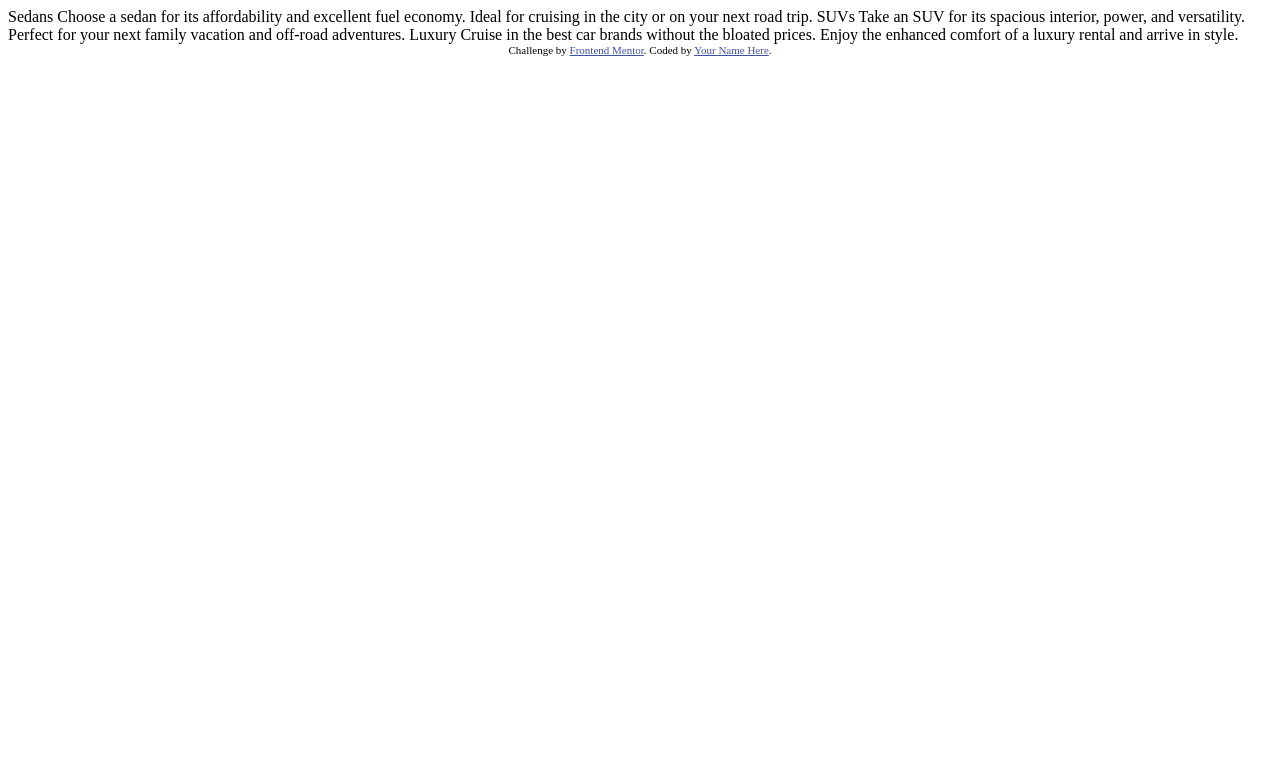
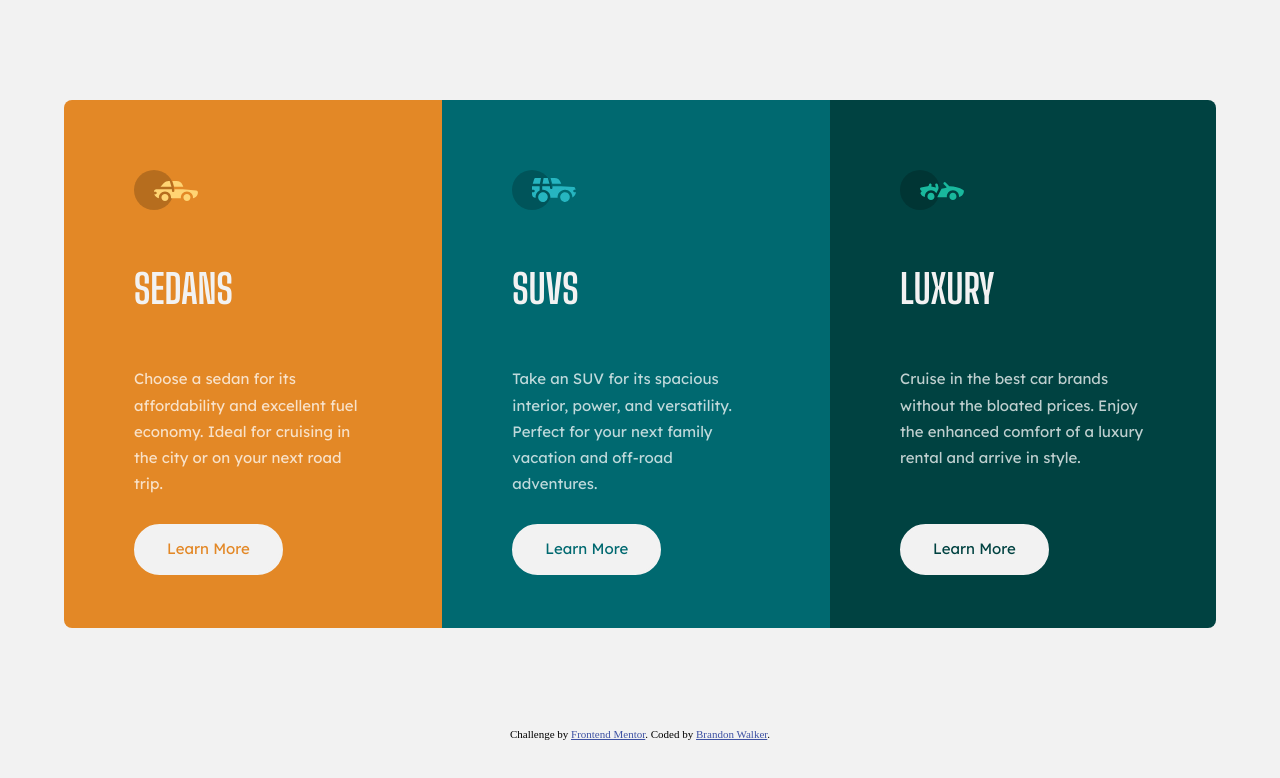
Before and after one commit to walker861/FEMThreeColumnCard, a plain HTML site: page index.html in a window 1280 px wide. Drawn offline with Linux system fonts and the light colour scheme.

Commit message:
responsive with breakpoint @ 800

```diff
--- a/index.html
+++ b/index.html
@@ -1,36 +1,70 @@
 <!DOCTYPE html>
 <html lang="en">
+
 <head>
   <meta charset="UTF-8">
-  <meta name="viewport" content="width=device-width, initial-scale=1.0"> <!-- displays site properly based on user's device -->
+  <meta name="viewport" content="width=device-width, initial-scale=1.0">
+  <!-- displays site properly based on user's device -->
 
   <link rel="icon" type="image/png" sizes="32x32" href="./images/favicon-32x32.png">
 
   <title>Frontend Mentor | 3-column preview card component</title>
+  <link rel="stylesheet" href="style.css">
 
-  <!-- Feel free to remove these styles or customise in your own stylesheet 👍 -->
-  <style>
-    .attribution { font-size: 11px; text-align: center; }
-    .attribution a { color: hsl(228, 45%, 44%); }
-  </style>
 </head>
+
 <body>
+  <main>
+    <div class=card>
 
-  Sedans
-  Choose a sedan for its affordability and excellent fuel economy. Ideal for cruising in the city
-  or on your next road trip.
+      <section class="sedan">
 
-  SUVs
-  Take an SUV for its spacious interior, power, and versatility. Perfect for your next family vacation
-  and off-road adventures.
+        <img src="images/icon-sedans.svg" alt="sedan icon">
 
-  Luxury
-  Cruise in the best car brands without the bloated prices. Enjoy the enhanced comfort of a luxury
-  rental and arrive in style.
+        <h2>Sedans</h2>
 
-  <div class="attribution">
+        <p>Choose a sedan for its affordability and excellent fuel economy. Ideal for cruising in the city or on your
+          next road trip.</p>
+
+        <button class="learn">Learn More</button>
+
+      </section>
+      <!--closing class="sedan"-->
+
+      <section class="suv">
+
+        <img src="images/icon-suvs.svg" alt="suv icon">
+
+        <h2>SUVs</h2>
+
+        <p>Take an SUV for its spacious interior, power, and versatility. Perfect for your next family vacation and
+          off-road adventures.</p>
+
+        <button class="learn">Learn More</button>
+
+      </section>
+      <!--closing class="SUV"-->
+
+      <section class="luxury">
+
+        <img src="images/icon-luxury.svg" alt="luxury icon">
+
+        <h2>Luxury</h2>
+
+        <p>Cruise in the best car brands without the bloated prices. Enjoy the enhanced comfort of a luxury
+          rental and arrive in style.</p>
+
+        <button class="learn">Learn More</button>
+
+      </section>
+      <!--closing class="luxury"-->
+
+  </main>
+
+  <footer class="attribution">
     Challenge by <a href="https://www.frontendmentor.io?ref=challenge" target="_blank">Frontend Mentor</a>.
-    Coded by <a href="#">Your Name Here</a>.
-  </div>
+    Coded by <a href="#">Brandon Walker</a>.
+  </footer>
 </body>
+
 </html>
--- a/style.css
+++ b/style.css
@@ -0,0 +1,127 @@
+@import url('https://fonts.googleapis.com/css2?family=Big+Shoulders+Display:wght@700&family=Lexend+Deca&display=swap');
+
+* {
+	box-sizing: border-box;
+}
+
+html {
+	font-size: 62.5%;
+}
+
+body {
+	background-color: hsl(0, 0%, 95%);
+	margin: 0;
+	padding: 0;
+}
+
+.card {
+	border-radius: 0.8rem;
+	display: flex;
+	flex-direction: column;
+	overflow: hidden;
+	margin: 10em 5em;
+}
+
+h2 {
+	color: hsl(0, 0%, 95%);
+	font-family: 'Big Shoulders Display', sans-serif;
+	font-size: 4rem;
+	text-transform: uppercase;
+	padding-block: 0.5em;
+}
+
+p {
+	color: hsla(0, 0%, 100%, 0.75);
+	font-family: 'Lexend Deca', sans-serif;
+	font-size: 1.5rem;
+	line-height: 1.75em;
+	padding-bottom: 3em;
+}
+
+.sedan,
+.suv,
+.luxury {
+	padding: 7em;
+}
+
+.sedan {
+	background-color: hsl(31, 77%, 52%);
+}
+
+.suv {
+	background-color: hsl(184, 100%, 22%);
+}
+
+.luxury {
+	background-color: hsl(179, 100%, 13%);
+}
+
+.learn {
+	border: solid 3px hsl(0, 0%, 95%);
+	border-radius: 3rem;
+	padding: 0.5em 2em;
+	background-color: hsl(0, 0%, 95%);
+	font-family: 'Lexend Deca', sans-serif;
+	font-size: 1.5rem;
+	line-height: 3rem;
+}
+
+.learn:hover {
+	cursor: pointer;
+	border: solid 3px hsla(0, 0%, 100%, 0.75);
+}
+
+.sedan .learn {
+	color: hsl(31, 77%, 52%);
+}
+
+.sedan .learn:hover {
+	background-color: hsl(31, 77%, 52%);
+	color: hsla(0, 0%, 100%, 0.75);
+}
+
+.suv .learn {
+	color: hsl(184, 100%, 22%);
+}
+
+.suv .learn:hover {
+	background-color: hsl(184, 100%, 22%);
+	color: hsla(0, 0%, 100%, 0.75);
+}
+
+.luxury .learn {
+	color: hsl(179, 100%, 13%);
+}
+
+.luxury .learn:hover {
+	background-color: hsl(179, 100%, 13%);
+	color: hsla(0, 0%, 100%, 0.75);
+}
+
+.attribution {
+	margin-block: auto 2vh;
+	font-size: 11px;
+	text-align: center;
+}
+
+.attribution a {
+	color: hsl(228, 45%, 44%);
+}
+
+@media (min-width: 800px) {
+	.card {
+		flex-direction: row;
+		justify-content: center;
+		width: 90%;
+		margin-inline: auto;
+	}
+	section {
+		padding: 6%;
+		position: relative;
+	}
+	.learn {
+		margin-top: auto;
+		position: absolute;
+		bottom: 10%;
+	}
+}
```
Also changed, not shown: 2 other files.
